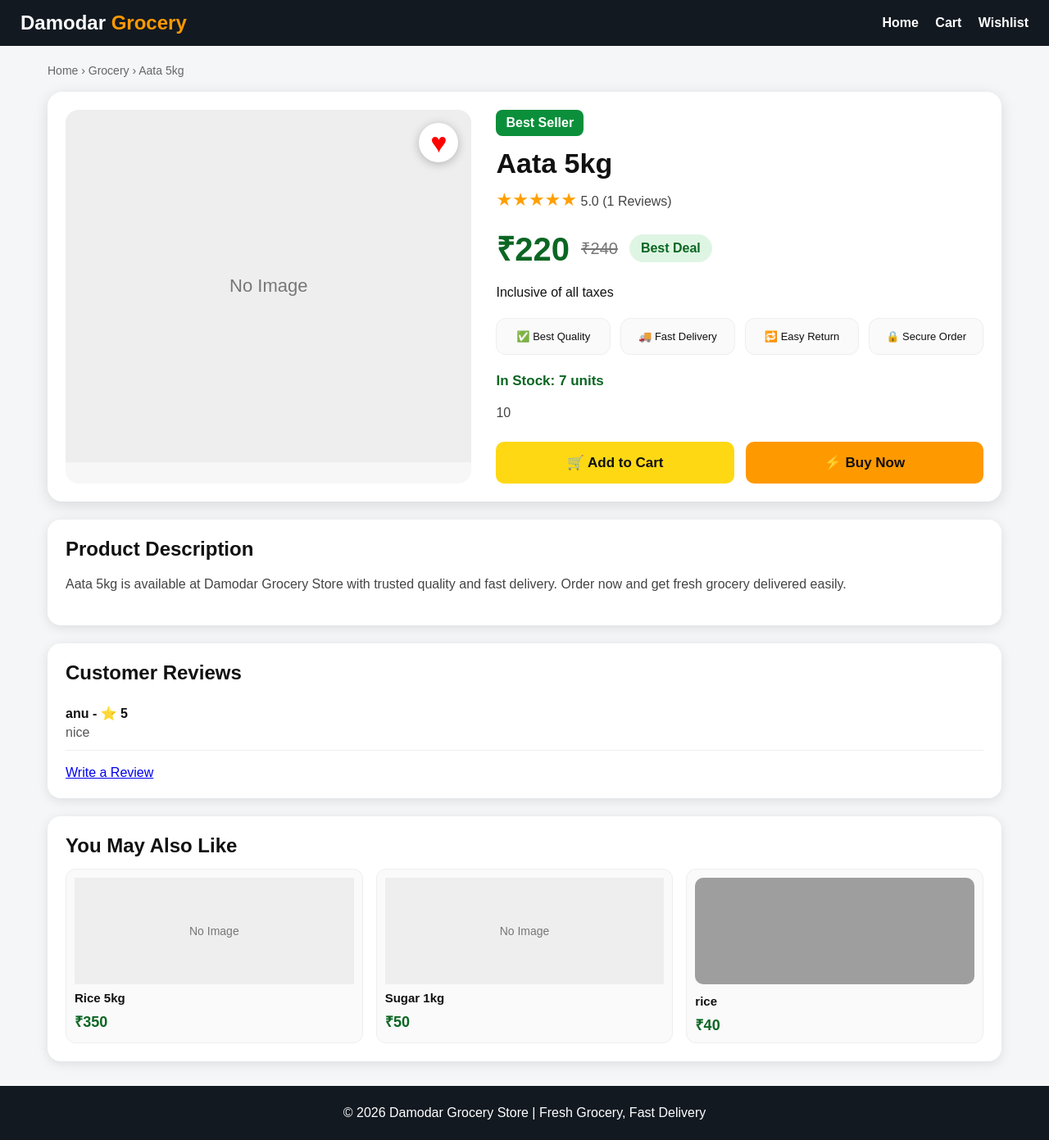
After one commit to damodargila/damodar-grocery-store, a Flask app: page /product/1 in a window 1280 px wide. The commit adds this page. Shown: the whole page at 82% size. Run offline with Flask 3, Linux system fonts and the light colour scheme; data comes from the database, SQL or seed files in the repository; grey boxes are pictures that could not be loaded.

Commit message:
Add product details page

```diff
--- a/app.py
+++ b/app.py
@@ -396,6 +396,50 @@ def cart():
         grand_total=grand_total
     )
 
+@app.route("/product/<int:product_id>")
+def product_details(product_id):
+    conn = get_db()
+    cursor = conn.cursor()
+
+    cursor.execute("SELECT * FROM products WHERE id=?", (product_id,))
+    product = cursor.fetchone()
+
+    if not product:
+        conn.close()
+        return "Product not found"
+
+    cursor.execute(
+        "SELECT AVG(rating), COUNT(*) FROM reviews WHERE product_id=?",
+        (product_id,)
+    )
+    data = cursor.fetchone()
+
+    avg_rating = round(data[0], 1) if data[0] else 0
+    total_reviews = data[1]
+
+    cursor.execute("SELECT * FROM reviews WHERE product_id=? ORDER BY id DESC", (product_id,))
+    reviews_data = cursor.fetchall()
+
+    cursor.execute("SELECT product_id FROM wishlist")
+    wishlist_ids = {row[0] for row in cursor.fetchall()}
+
+    cursor.execute(
+        "SELECT * FROM products WHERE category=? AND id!=? LIMIT 5",
+        (product[2], product_id)
+    )
+    related_products = cursor.fetchall()
+
+    conn.close()
+
+    return render_template(
+        "product_details.html",
+        product=product,
+        avg_rating=avg_rating,
+        total_reviews=total_reviews,
+        reviews=reviews_data,
+        wishlist_ids=wishlist_ids,
+        related_products=related_products
+    )
 
 @app.route("/wishlist/<int:product_id>")
 def wishlist(product_id):
--- a/templates/index.html
+++ b/templates/index.html
@@ -214,6 +214,7 @@ font-size:13px;font-weight:bold;padding:8px 9px;margin:3px 2px
 
     {% if product[5] > 0 %}
     <a class="cart-btn btn" href="/add_to_cart/{{ product[0] }}">Add To Cart</a>
+    <a class="cart-btn btn" href="/product/{{ product[0] }}">View Details</a>
     <a class="buy-btn btn" href="/add_to_cart/{{ product[0] }}">Buy Now</a>
     {% else %}
     <p class="out">Out Of Stock</p>
--- /dev/null
+++ b/templates/product_details.html
@@ -0,0 +1,193 @@
+<!DOCTYPE html>
+<html>
+<head>
+<title>{{ product[1] }} - Damodar Grocery</title>
+<meta name="viewport" content="width=device-width, initial-scale=1.0">
+
+<style>
+*{box-sizing:border-box;margin:0;padding:0}
+body{font-family:Arial,sans-serif;background:#f4f6f8;color:#111}
+.header{background:#131921;color:white;padding:14px 25px;display:flex;justify-content:space-between;align-items:center}
+.logo{font-size:24px;font-weight:bold}
+.logo span{color:#ff9900}
+.header a{color:white;text-decoration:none;margin-left:16px;font-weight:bold}
+
+.container{max-width:1200px;margin:22px auto;padding:0 18px}
+.breadcrumb{font-size:14px;color:#666;margin-bottom:18px}
+
+.product-box{background:white;border-radius:18px;padding:22px;display:grid;grid-template-columns:1fr 1.2fr;gap:30px;box-shadow:0 4px 18px rgba(0,0,0,.12)}
+
+.image-box{position:relative;background:#f7f7f7;border-radius:16px;overflow:hidden}
+.main-img{width:100%;height:430px;object-fit:cover;display:block}
+.no-img{height:430px;display:flex;align-items:center;justify-content:center;color:#777;background:#eee;font-size:22px}
+.heart{position:absolute;top:16px;right:16px;width:48px;height:48px;background:white;border-radius:50%;display:flex;align-items:center;justify-content:center;font-size:34px;color:#666;text-decoration:none;box-shadow:0 2px 12px rgba(0,0,0,.25)}
+.heart.active{color:red}
+
+.badge{display:inline-block;background:#0b8f3a;color:white;padding:7px 12px;border-radius:8px;font-weight:bold;margin-bottom:14px}
+.title{font-size:34px;margin-bottom:12px}
+.rating{font-size:16px;margin-bottom:18px;color:#444}
+.stars{color:#ffa000;font-size:22px}
+
+.price-row{display:flex;align-items:center;gap:14px;margin:18px 0}
+.price{font-size:40px;font-weight:bold;color:#0b6623}
+.mrp{text-decoration:line-through;color:#777;font-size:20px}
+.discount{background:#dff5e4;color:#0b6623;padding:8px 14px;border-radius:20px;font-weight:bold}
+
+.info-grid{display:grid;grid-template-columns:repeat(4,1fr);gap:12px;margin:22px 0}
+.info{border:1px solid #eee;border-radius:12px;padding:14px;text-align:center;font-size:13px;background:#fafafa}
+
+.stock{font-size:17px;margin:15px 0;font-weight:bold;color:#0b6623}
+.desc{font-size:16px;line-height:1.6;color:#444;margin:16px 0}
+
+.actions{display:flex;gap:14px;margin-top:22px}
+.btn{flex:1;text-align:center;text-decoration:none;padding:15px;border-radius:10px;font-size:17px;font-weight:bold}
+.cart{background:#ffd814;color:#111}
+.buy{background:#ff9900;color:#111}
+
+.section{background:white;border-radius:16px;padding:22px;margin-top:22px;box-shadow:0 3px 14px rgba(0,0,0,.10)}
+.section h2{margin-bottom:14px}
+
+.review-card{border-bottom:1px solid #eee;padding:12px 0}
+.review-card:last-child{border-bottom:none}
+.review-name{font-weight:bold}
+.review-text{color:#555;margin-top:5px}
+
+.related{display:grid;grid-template-columns:repeat(auto-fit,minmax(180px,1fr));gap:16px}
+.rel-card{border:1px solid #eee;border-radius:12px;padding:10px;text-decoration:none;color:#111;background:#fafafa}
+.rel-card img{width:100%;height:130px;object-fit:cover;border-radius:10px}
+.rel-card h3{font-size:15px;margin:8px 0}
+.rel-price{color:#0b6623;font-weight:bold;font-size:18px}
+
+.footer{background:#131921;color:white;text-align:center;padding:24px;margin-top:30px}
+
+@media(max-width:800px){
+.product-box{grid-template-columns:1fr}
+.main-img,.no-img{height:300px}
+.title{font-size:26px}
+.price{font-size:32px}
+.info-grid{grid-template-columns:repeat(2,1fr)}
+.actions{flex-direction:column}
+}
+</style>
+</head>
+
+<body>
+
+<div class="header">
+    <div class="logo">Damodar <span>Grocery</span></div>
+    <div>
+        <a href="/">Home</a>
+        <a href="/cart">Cart</a>
+        <a href="/wishlist">Wishlist</a>
+    </div>
+</div>
+
+<div class="container">
+    <div class="breadcrumb">Home › {{ product[2] }} › {{ product[1] }}</div>
+
+    <div class="product-box">
+        <div class="image-box">
+            {% if product[4] %}
+            <img class="main-img" src="{{ product[4] }}" alt="{{ product[1] }}">
+            {% else %}
+            <div class="no-img">No Image</div>
+            {% endif %}
+
+            <a class="heart {% if product[0] in wishlist_ids %}active{% endif %}" href="/wishlist/{{ product[0] }}">♥</a>
+        </div>
+
+        <div>
+            <div class="badge">Best Seller</div>
+            <h1 class="title">{{ product[1] }}</h1>
+
+            <div class="rating">
+                <span class="stars">★★★★★</span>
+                {{ avg_rating }} ({{ total_reviews }} Reviews)
+            </div>
+
+            <div class="price-row">
+                <span class="price">₹{{ product[3] }}</span>
+                <span class="mrp">₹{{ product[3] + 20 }}</span>
+                <span class="discount">Best Deal</span>
+            </div>
+
+            <p>Inclusive of all taxes</p>
+
+            <div class="info-grid">
+                <div class="info">✅ Best Quality</div>
+                <div class="info">🚚 Fast Delivery</div>
+                <div class="info">🔁 Easy Return</div>
+                <div class="info">🔒 Secure Order</div>
+            </div>
+
+            {% if product[5] > 0 %}
+            <div class="stock">In Stock: {{ product[5] }} units</div>
+            {% else %}
+            <div class="stock" style="color:red;">Out of Stock</div>
+            {% endif %}
+
+            {% if product|length > 6 and product[6] %}
+            <p class="desc">{{ product[6] }}</p>
+            {% else %}
+            <p class="desc">Fresh and trusted grocery product from Damodar Grocery Store.</p>
+            {% endif %}
+
+            {% if product[5] > 0 %}
+            <div class="actions">
+                <a class="btn cart" href="/add_to_cart/{{ product[0] }}">🛒 Add to Cart</a>
+                <a class="btn buy" href="/add_to_cart/{{ product[0] }}">⚡ Buy Now</a>
+            </div>
+            {% endif %}
+        </div>
+    </div>
+
+    <div class="section">
+        <h2>Product Description</h2>
+        <p class="desc">
+            {{ product[1] }} is available at Damodar Grocery Store with trusted quality and fast delivery.
+            Order now and get fresh grocery delivered easily.
+        </p>
+    </div>
+
+    <div class="section">
+        <h2>Customer Reviews</h2>
+
+        {% if reviews %}
+            {% for review in reviews %}
+            <div class="review-card">
+                <div class="review-name">{{ review[2] }} - ⭐ {{ review[3] }}</div>
+                <div class="review-text">{{ review[4] }}</div>
+            </div>
+            {% endfor %}
+        {% else %}
+            <p>No reviews yet.</p>
+        {% endif %}
+
+        <br>
+        <a href="/review/{{ product[0] }}">Write a Review</a>
+    </div>
+
+    <div class="section">
+        <h2>You May Also Like</h2>
+        <div class="related">
+            {% for item in related_products %}
+            <a class="rel-card" href="/product/{{ item[0] }}">
+                {% if item[4] %}
+                <img src="{{ item[4] }}">
+                {% else %}
+                <div class="no-img" style="height:130px;font-size:14px;">No Image</div>
+                {% endif %}
+                <h3>{{ item[1] }}</h3>
+                <div class="rel-price">₹{{ item[3] }}</div>
+            </a>
+            {% endfor %}
+        </div>
+    </div>
+</div>
+
+<div class="footer">
+    © 2026 Damodar Grocery Store | Fresh Grocery, Fast Delivery
+</div>
+
+</body>
+</html>
```
